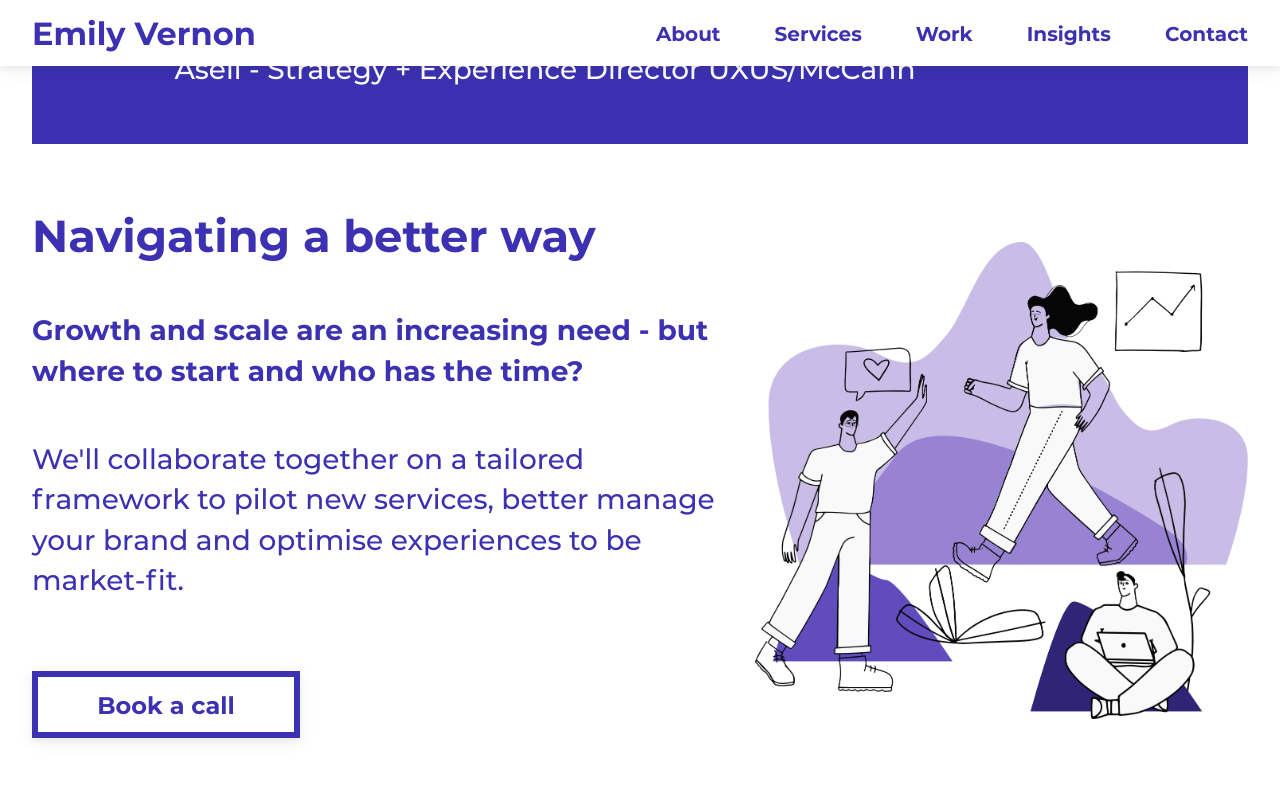
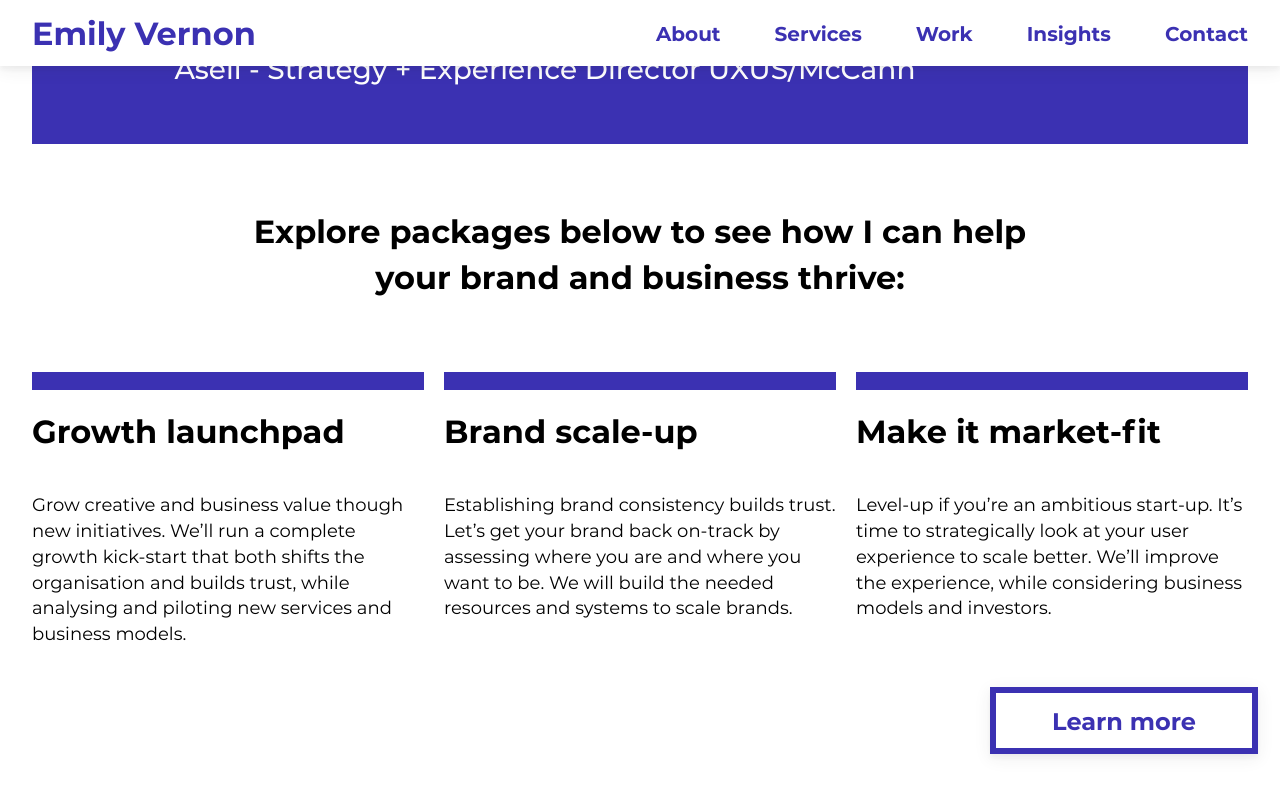
Before and after one commit to emilygv/emilyvernon.com, a Jekyll site: the page built from index.md, in a window 1280 px wide and 900 px high, scrolled down 2522 px. Shown: the top 796 px of the window. Built offline with Jekyll 4.4.1, drawn with Linux system fonts in a browser that asks for light colours; some of the changed text lies outside the part shown.

Commit message:
Update index.md

```diff
--- a/index.md
+++ b/index.md
@@ -34,16 +34,6 @@
 reference="Asell - Strategy + Experience Director UXUS/McCann"
 %}
 
-{% include hero_intro.html
-title= "Navigating a better way"
-subtitle= "Growth and scale are an increasing need - but where to start and who has the time?"
-description= "We'll collaborate together on a tailored framework to pilot new services, better manage your brand and optimise experiences to be market-fit."
-image= "/assets/images/homepage_hero.png"
-button_title= "Book a call" button_link= "https://calendly.com/emilygvernon/30min"
-button_link_new_window= true
-class="mb-6"
-%}
-
 {% include post_cards.html
 title= "Explore packages below to see how I can help your brand and business thrive:"
 posts=site.data.service_package_intros
@@ -60,3 +50,13 @@
 ## Latest insights
 
 {% include post_cards.html posts=site.posts limit=3 link="/insights/" link_title="Keep reading" %}
+
+{% include hero_intro.html
+title= "Navigating a better way"
+subtitle= "Growth and scale are an increasing need - but where to start and who has the time?"
+description= "We'll collaborate together on a tailored framework to pilot new services, better manage your brand and optimise experiences to be market-fit."
+image= "/assets/images/homepage_hero.png"
+button_title= "Book a call" button_link= "https://calendly.com/emilygvernon/30min"
+button_link_new_window= true
+class="mb-6"
+%}
```
